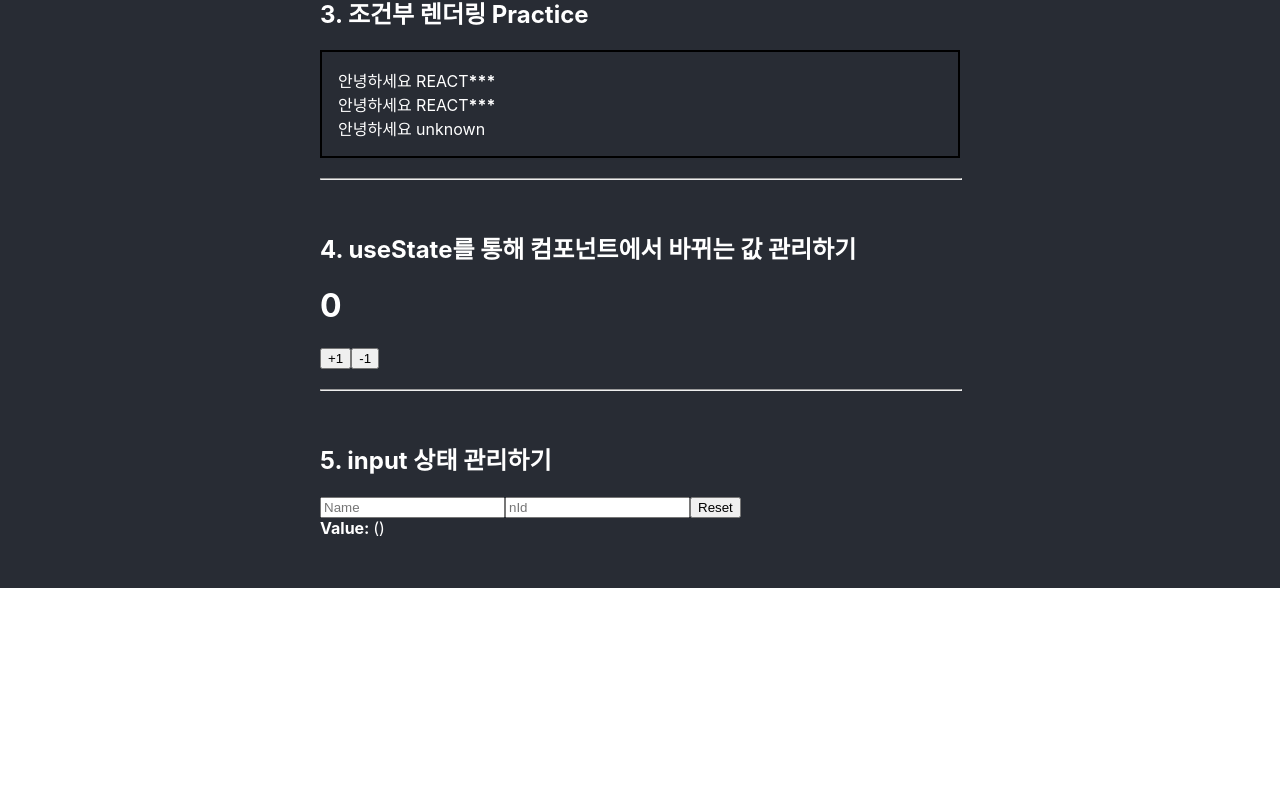
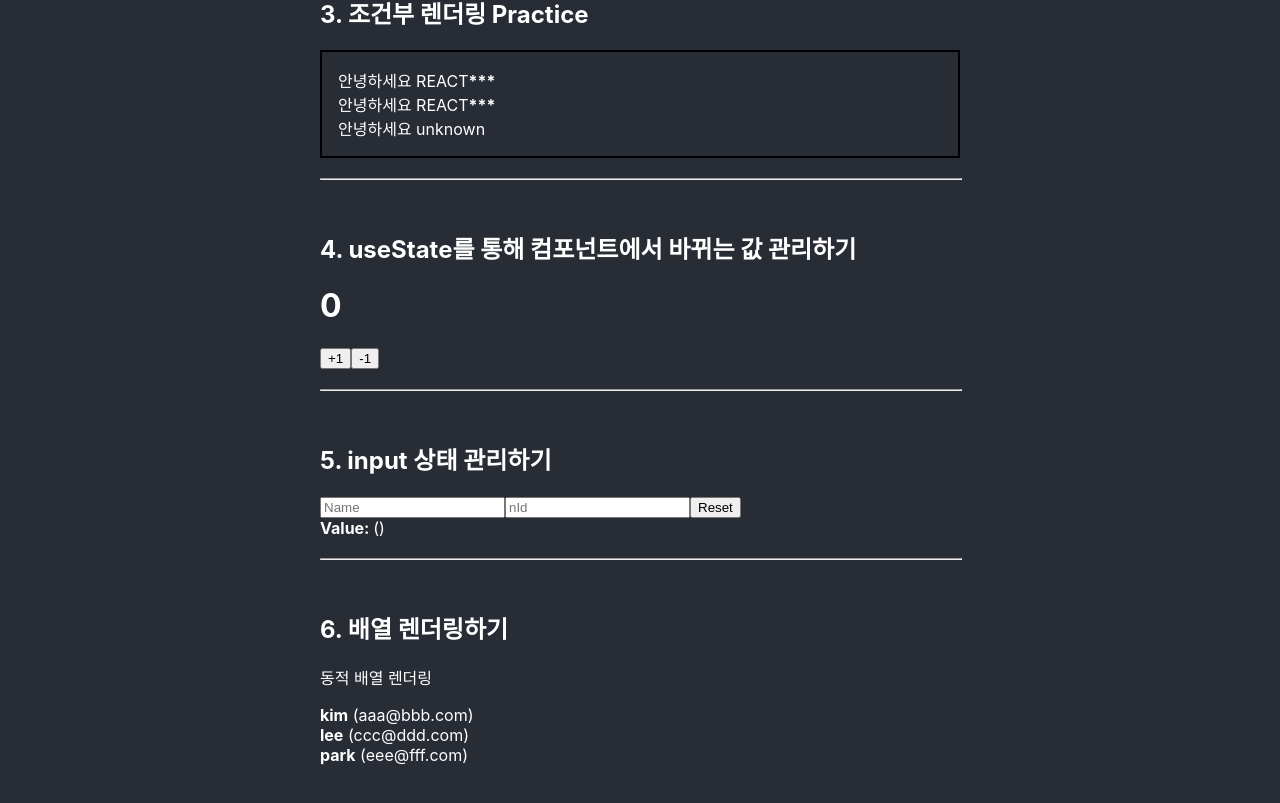
Before and after one commit to Rap0d/playground-react, a React (Create React App) app: page / in a window 1280 px wide. Shown: the part 1594-2397 px from the top of the page. Before the commit the page ends 2182 px from the top, so only its background shows below. Built offline with nearby package versions, Linux system fonts and the light colour scheme.

Commit message:
배열 렌더링하기

```diff
--- a/src/App.js
+++ b/src/App.js
@@ -6,6 +6,7 @@ import Wrapper from "./components/tutorials/Wrapper";
 import Conditional from "./components/tutorials/Conditional";
 import Counter from "./components/tutorials/Counter";
 import InputSample from "./components/tutorials/InputSample";
+import UserList from "./components/tutorials/UserList";
 
 function App() {
     const propName = "App's Name"
@@ -16,7 +17,8 @@ function App() {
         prop: 'https://react.vlpt.us/basic/05-props.html',
         conditionals: 'https://react.vlpt.us/basic/06-conditional-rendering.html',
         state: 'https://react.vlpt.us/basic/07-useState.html',
-        input: 'https://react.vlpt.us/basic/08-manage-input.html'
+        input: 'https://react.vlpt.us/basic/08-manage-input.html',
+        array: 'https://react.vlpt.us/basic/11-render-array.html'
     }
 
     return (
@@ -118,6 +120,18 @@ function App() {
                     </a>
                 </h2>
                 <InputSample/>
+                <hr/>
+                <h2>
+                    <a
+                        className="App-link"
+                        href={header.array}
+                        target="_blank"
+                        rel="noopener noreferrer"
+                    >
+                        6. 배열 렌더링하기
+                    </a>
+                </h2>
+                <UserList/>
             </div>
         </div>
     );
--- /dev/null
+++ b/src/components/tutorials/UserList.js
@@ -0,0 +1,64 @@
+import React from "react";
+
+const users = [
+    {
+        id: 1,
+        username: 'kim',
+        email: 'aaa@bbb.com'
+    },
+    {
+        id: 2,
+        username: 'lee',
+        email: 'ccc@ddd.com'
+    },
+    {
+        id: 3,
+        username: 'park',
+        email: 'eee@fff.com'
+    }
+]
+
+function User({user}) {
+    return (
+        <div>
+            <b>{user.username}</b> <span>({user.email})</span>
+        </div>
+    );
+}
+
+// 정적 배열 렌더링
+/*
+function UserList() {
+    return (
+        <>
+            <p>정적 배열 렌더링</p>
+            <User user={users[0]}/>
+            <User user={users[1]}/>
+            <User user={users[2]}/>
+        </>
+    )
+}
+*/
+
+function DynamicUserList() {
+    return (
+        <>
+            <p>동적 배열 렌더링</p>
+            {users.map((user, index) => (
+                // react에서 배열을 렌더링 할 때 key라는 props 를 설정해야한다.
+                // key 값은 각 원소마다 가지고 있는 고유 값으로 설정해야 한다.
+                // 만약 원소의 고유값이 없다면 map() 함수를 사용할 때 설정하는
+                // 콜백함수의 두 번째 파라미터 index를 key로 사용하면 된다.
+                // <User user={user} key={user.id}/>
+                <User user={user} key={index}/>
+                // 만약 배열을 렌더링 할 때 key 설정을 하지 않게 된다면
+                // 기본적으로 배열의 index 값을 key로 사용하게 되고,
+                // 경고 메시지가 뜨게 된다.
+                // 각 고유 원소에 key가 있어야 배열이 업데이트 될 때
+                // 효율적으로 렌더링이 되게 된다.
+            ))}
+        </>
+    )
+}
+
+export default DynamicUserList
```
